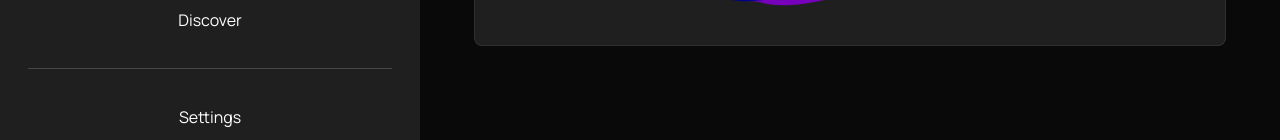
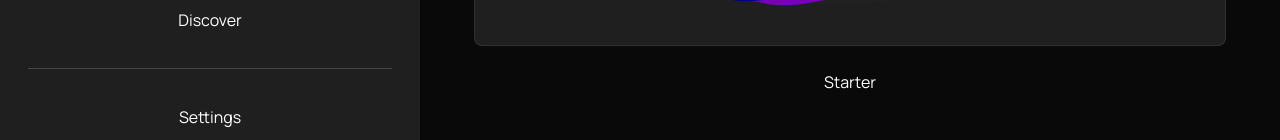
Before and after one commit to TDG-Org/Statue-Status, a React (Create React App) app in the folder client/: page /about in a window 1280 px wide. Shown: the part 604-744 px from the top of the page. Built offline with nearby package versions, Linux system fonts and the light colour scheme.

Commit message:
created starter component for the getting started section pallet

```diff
--- /dev/null
+++ b/client/src/components/About/Starter.jsx
@@ -0,0 +1,9 @@
+import React from "react";
+
+const Starter = () => {
+  return (
+    <div>Starter</div>
+  );
+};
+
+export default Starter;
--- a/client/src/components/About/index.js
+++ b/client/src/components/About/index.js
@@ -1,7 +1,9 @@
 // Import
 import Intro from "./Intro";
+import Starter from "./Starter";
 
 // Export
 export {
   Intro,
+  Starter,
 };
--- a/client/src/components/index.js
+++ b/client/src/components/index.js
@@ -19,7 +19,7 @@ import { ProfileStatue } from "./Statue";
 import { General, MyAccount } from "./Settings";
 
 // About Page
-import { Intro } from "./About";
+import { Intro, Starter } from "./About";
 
 // Export
 export {
@@ -31,6 +31,7 @@ export {
   Friends,
   Explore,
   General,
+  Starter,
   MyAccount,
   EditProfile,
   ProfileStatue,
--- a/client/src/pages/About/AboutPage.jsx
+++ b/client/src/pages/About/AboutPage.jsx
@@ -1,7 +1,7 @@
 import React from "react";
 
 // Components
-import { Intro } from "../../components";
+import { Intro, Starter } from "../../components";
 
 // Styles
 import "./AboutPage.scss";
@@ -22,6 +22,7 @@ const AboutPage = () => {
         <Intro />
 
         {/* Getting Started  */}
+        <Starter />
         <div className="about-sect" id="getStartedSect">
           <h2>Lets Get Started</h2>
           <div className="about-sect-content">
```
